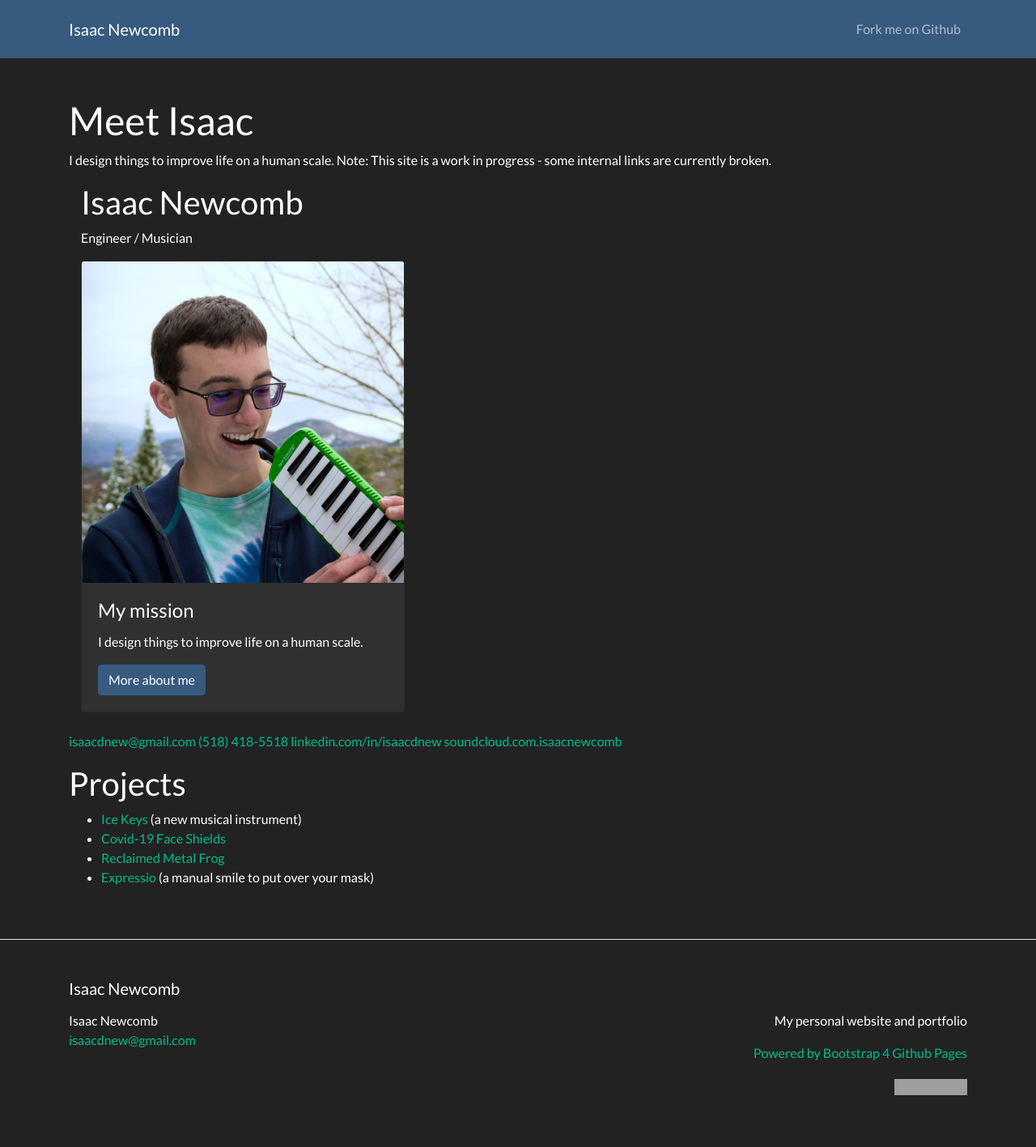
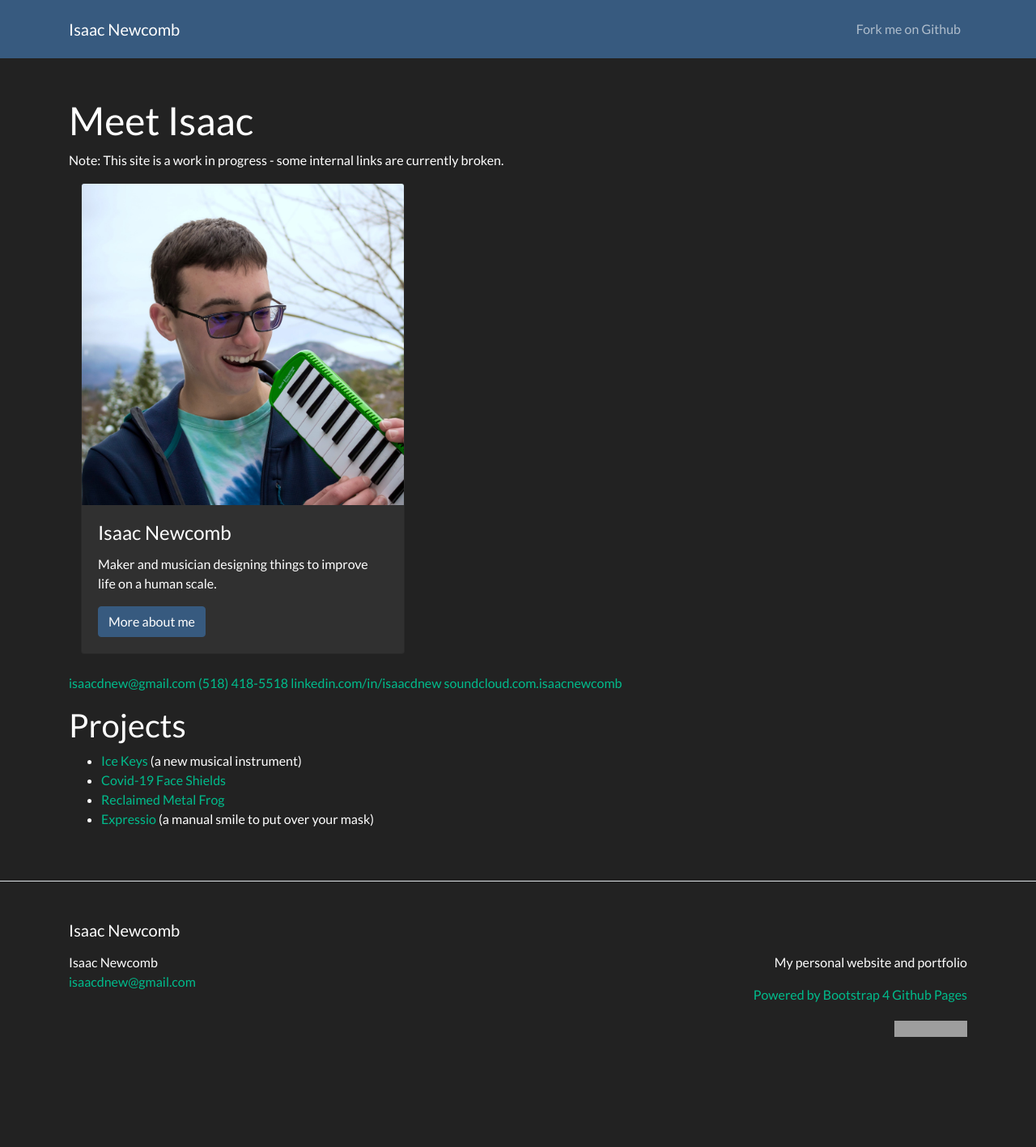
Before and after one commit to isaacdnew/isaacdnew.com, a Jekyll site: the page built from index.md, in a window 1280 px wide. Shown: the whole page at 81% size. Built offline with Jekyll 4.4.1, drawn with Linux system fonts in a browser that asks for light colours; after the commit the page ends 1345 px from its top, so only the background shows below that; grey boxes are pictures that could not be loaded.

Commit message:
clean up bio card

```diff
--- a/index.md
+++ b/index.md
@@ -3,18 +3,15 @@ layout: page
 title: Meet Isaac
 ---
 
-I design things to improve life on a human scale.
 Note: This site is a work in progress - some internal links are currently broken.
 
 <!-- Image Card with Isaac's Picture -->
 <div class="container">
-  <h2>Isaac Newcomb</h2>
-  <p>Engineer / Musician</p>
   <div class="card" style="width:400px">
     <img class="card-img-top" src="general-images/isaac-holding-melodica-square.jpg" alt="Card image" style="width:100%">
     <div class="card-body">
-      <h4 class="card-title">My mission</h4>
-      <p class="card-text">I design things to improve life on a human scale.</p>
+      <h4 class="card-title">Isaac Newcomb</h4>
+      <p class="card-text">Maker and musician designing things to improve life on a human scale.</p>
       <a href="bio" class="btn btn-primary">More about me</a>
     </div>
   </div>
```
